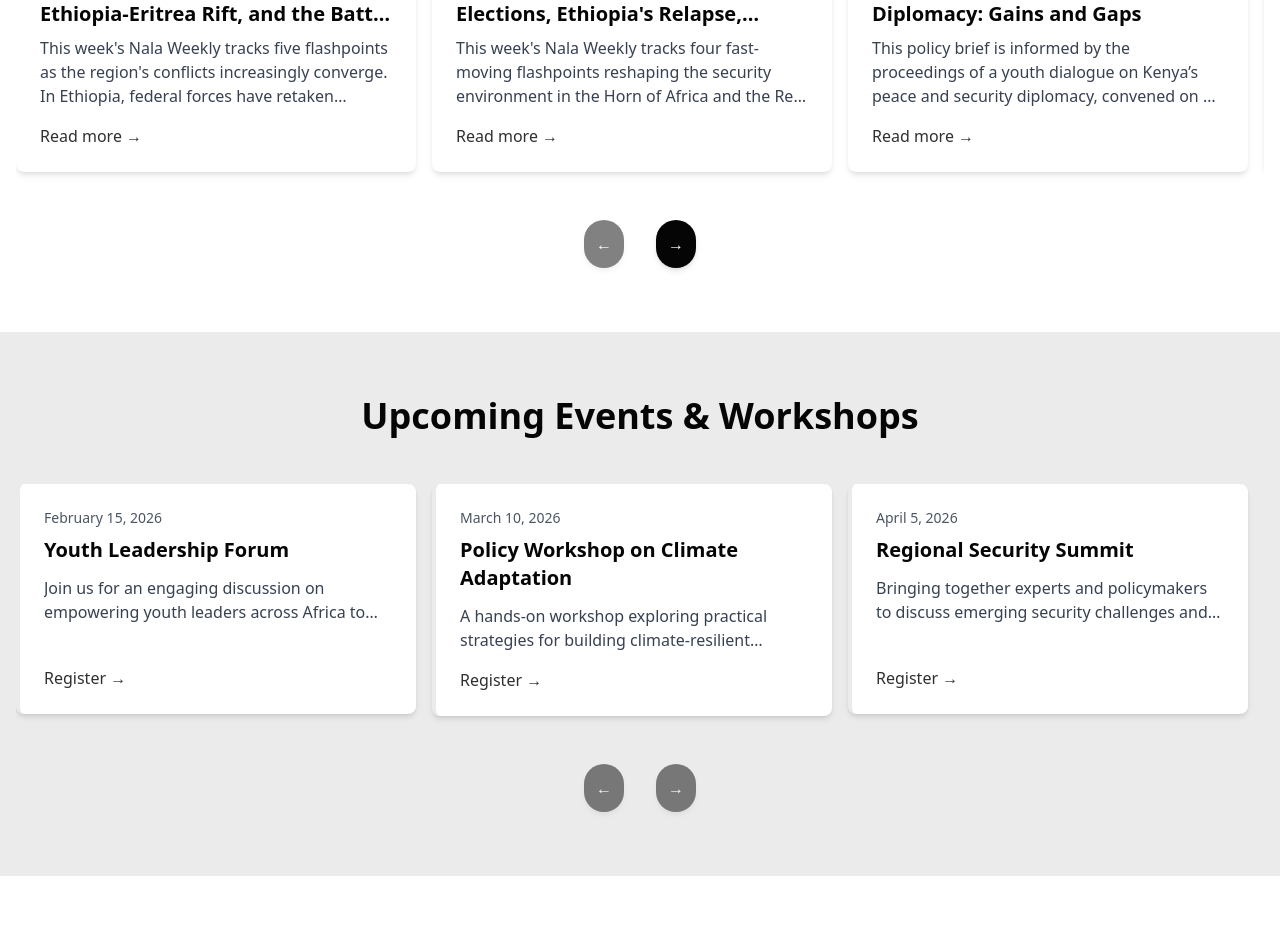
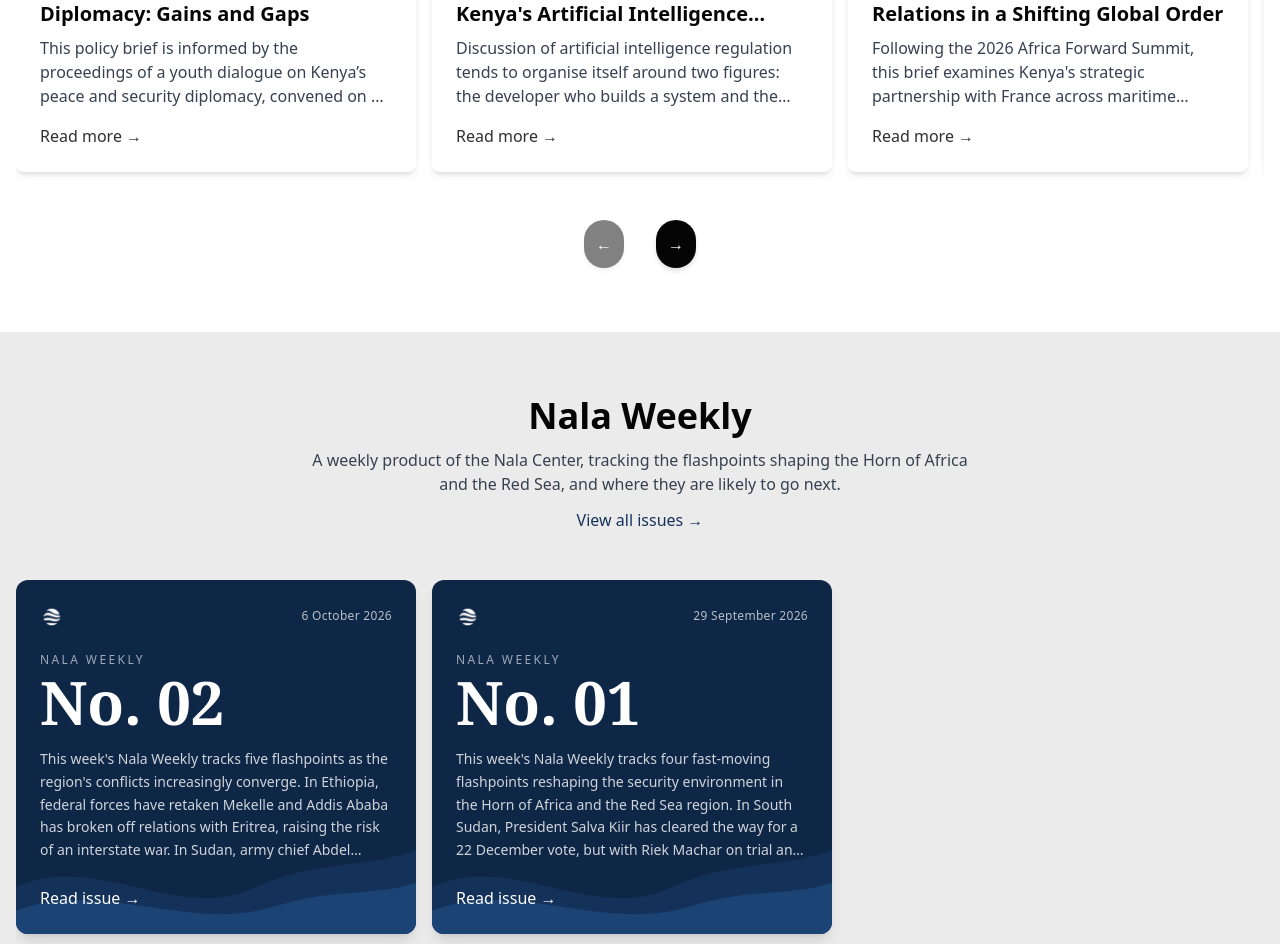
Before and after one commit to Ewoigift/nala-center-website, a Next.js app: page / in a window 1280 px wide. Shown: the part 1302-2246 px from the top of the page. Built offline with nearby package versions, Linux system fonts and the light colour scheme.

Commit message:
weekly home page

```diff
--- a/src/app/page.tsx
+++ b/src/app/page.tsx
@@ -4,6 +4,7 @@
 import Image from "next/legacy/image";
 import Link from 'next/link';
 import { useState, useEffect, useRef } from 'react';
+import { nalaWeeklyIssues } from '../data/nalaWeekly';
 
 // Import Font Awesome components and icons
 import { FontAwesomeIcon } from '@fortawesome/react-fontawesome';
@@ -179,24 +180,6 @@
 
   const insightCards: InsightCard[] = [
     {
-      date: 'October 6, 2026',
-      type: 'Nala Weekly',
-      title: "Issue No. 02: Mekelle Falls, the Ethiopia-Eritrea Rift, and the Battle for Bab el-Mandeb",
-      description: "This week's Nala Weekly tracks five flashpoints as the region's conflicts increasingly converge. In Ethiopia, federal forces have retaken Mekelle and Addis Ababa has broken off relations with Eritrea, raising the risk of an interstate war. In Sudan, army chief Abdel Fattah al-Burhan has ruled out talks as the RSF opens a new front in Blue Nile on the Ethiopian border. In South Sudan, the main opposition is boycotting the pre-election dialogue, leaving the 22 December poll short of legitimacy. Somalia is caught between rival regional blocs as Ethiopia weighs pulling troops out and the AU mission's funding is in doubt. At the Red Sea and Bab el-Mandeb, Saudi-backed Yemeni forces are fighting the Houthis for control of the strait.",
-      image: '/images/policy-briefs/nala-weekly-banner.jpg',
-      link: '/uploads/nala-weekly/Nala-Weekly-Issue-02.pdf',
-      masthead: { issueLabel: 'Issue No. 02' }
-    },
-    {
-      date: 'September 29, 2026',
-      type: 'Nala Weekly',
-      title: "Issue No. 01: South Sudan's Elections, Ethiopia's Relapse, Houthi Advances, and Sudan's Shift to Kordofan",
-      description: "This week's Nala Weekly tracks four fast-moving flashpoints reshaping the security environment in the Horn of Africa and the Red Sea region.",
-      image: '/images/policy-briefs/nala-weekly-banner.jpg',
-      link: '/uploads/nala-weekly/Nala-Weekly-Issue-01.pdf',
-      masthead: { issueLabel: 'Issue No. 01' }
-    },
-    {
       date: "August 2026",
       type: "Policy",
       title: "Kenya's Peace and Security Diplomacy: Gains and Gaps",
@@ -294,23 +277,8 @@
     }
   ];
 
-  const eventCards = [
-    {
-      date: 'February 15, 2026',
-      title: 'Youth Leadership Forum',
-      description: 'Join us for an engaging discussion on empowering youth leaders across Africa to drive policy change and innovation.',
-    },
-    {
-      date: 'March 10, 2026',
-      title: 'Policy Workshop on Climate Adaptation',
-      description: 'A hands-on workshop exploring practical strategies for building climate-resilient communities in East Africa.',
-    },
-    {
-      date: 'April 5, 2026',
-      title: 'Regional Security Summit',
-      description: 'Bringing together experts and policymakers to discuss emerging security challenges and collaborative solutions.',
-    },
-  ];
+  // Newest Nala Weekly issues: add new issues to the top of src/data/nalaWeekly.ts
+  const weeklyIssues = nalaWeeklyIssues.slice(0, 6); // newest first; the archive page lists them all
 
   return (
     <main className="bg-white text-[#050505]">
@@ -431,36 +399,72 @@
         </div>
       </section>
 
-      {/* Upcoming Events & Workshops Section - Carousel */}
+      {/* Nala Weekly Section - one cover-style card per issue, from src/data/nalaWeekly.ts */}
       <section className="bg-[#EBEBEB] py-16 px-4">
         <div className="container mx-auto">
-          <h2 className="text-3xl md:text-4xl font-bold text-[#050505] text-center mb-12">Upcoming Events & Workshops</h2>
+          <div className="text-center mb-12">
+            <h2 className="text-3xl md:text-4xl font-bold text-[#050505] mb-3">Nala Weekly</h2>
+            <p className="text-gray-700 max-w-2xl mx-auto mb-3">
+A weekly product of the Nala Center, tracking the flashpoints shaping the Horn of Africa and the Red Sea, and where they are likely to go next.            </p>
+            <Link href="/what-we-do/research-publications/nala-weekly" className="font-medium text-[#16325C] hover:underline">
+              View all issues &rarr;
+            </Link>
+          </div>
 
           <div className="relative">
             <div
               ref={scrollContainerRef}
               className="flex overflow-x-auto snap-x snap-mandatory scroll-smooth pb-4 hide-scrollbar"
             >
-              {eventCards.map((event, index) => (
-                <div key={index} className="flex-none w-11/12 md:w-1/2 lg:w-1/3 snap-start pr-4">
-                  <div className="bg-white rounded-lg shadow-md p-6 border-l-4 border-[#EBEBEB] hover:border-[#050505] transition-all duration-300 min-h-[230px] flex flex-col justify-between">
-                    <div>
-                      <p className="text-sm text-gray-600 mb-2">{event.date}</p>
-                      <h3 className="font-semibold text-xl text-[#050505] mb-3">{event.title}</h3>
-                      <p className="text-gray-700 text-base mb-4 line-clamp-2">
-                        {event.description}
-                      </p>
+              {weeklyIssues.map((issue) => (
+                <div key={issue.issueNumber} className="flex-none w-11/12 md:w-1/2 lg:w-1/3 snap-start pr-4">
+                  <div className="relative h-full min-h-[340px] overflow-hidden rounded-xl bg-[#0F2747] text-white p-6 shadow-lg hover:shadow-xl hover:-translate-y-1 transition-all duration-300">
+                    {/* Decorative waves, echoing the Nala Weekly cover */}
+                    <svg
+                      className="absolute bottom-0 left-0 w-full h-28 pointer-events-none"
+                      viewBox="0 0 400 120"
+                      preserveAspectRatio="none"
+                      aria-hidden="true"
+                    >
+                      <path d="M0,70 C80,30 160,110 240,70 C300,40 350,50 400,30 L400,120 L0,120 Z" fill="#16325C" opacity="0.9" />
+                      <path d="M0,95 C90,60 170,120 260,90 C320,70 360,80 400,65 L400,120 L0,120 Z" fill="#1E4A7F" opacity="0.7" />
+                    </svg>
+
+                    <div className="relative z-10 flex flex-col h-full">
+                      <div className="flex items-center justify-between mb-6">
+                        <div className="relative h-6 w-24">
+                          <Image
+                            src="/images/Nala_No_Bg_White.png"
+                            alt="Nala Center Logo"
+                            layout="fill"
+                            objectFit="contain"
+                            objectPosition="left"
+                          />
+                        </div>
+                        <span className="text-xs tracking-wide text-white/70">{issue.date}</span>
+                      </div>
+
+                      <p className="text-xs uppercase tracking-[0.2em] text-white/60">Nala Weekly</p>
+                      <p className="font-serif font-bold text-6xl leading-none mt-1 mb-4">No. {issue.issueNumber}</p>
+
+                      <p className="text-white/80 text-sm leading-relaxed line-clamp-5 mb-6">{issue.description}</p>
+
+                      <Link
+                        href={issue.pdfLink}
+                        className="mt-auto inline-flex items-center font-medium text-white hover:underline underline-offset-4"
+                        target="_blank"
+                        rel="noopener noreferrer"
+                      >
+                        Read issue &rarr;
+                      </Link>
                     </div>
-                    <Link href="#" className="text-[#2F2F2F] hover:text-[#1F1F1F] hover:underline font-medium">
-                      Register &rarr;
-                    </Link>
                   </div>
                 </div>
               ))}
             </div>
 
             {/* Navigation Arrows */}
-            <div className="flex justify-center mt-8 space-x-8">
+            <div className={`flex justify-center mt-8 space-x-8 ${weeklyIssues.length <= 3 ? 'lg:hidden' : ''}`}>
               <button
                 onClick={scrollLeft}
                 disabled={isLeftDisabled}
--- /dev/null
+++ b/src/data/nalaWeekly.ts
@@ -0,0 +1,29 @@
+// src/data/nalaWeekly.ts
+// Single source of truth for Nala Weekly issues.
+// To publish a new issue, add it to the TOP of the array. The homepage
+// "Nala Weekly" section shows the 6 newest issues, and the archive page
+// can import this same array to list them all.
+
+export type NalaWeeklyIssue = {
+  issueNumber: string; // e.g. '03'
+  date: string;        // e.g. '13 October 2026'
+  description: string; // short summary of the issue
+  pdfLink: string;     // e.g. '/uploads/nala-weekly/Nala-Weekly-Issue-03.pdf'
+};
+
+export const nalaWeeklyIssues: NalaWeeklyIssue[] = [
+  {
+    issueNumber: '02',
+    date: '6 October 2026',
+    description:
+      "This week's Nala Weekly tracks five flashpoints as the region's conflicts increasingly converge. In Ethiopia, federal forces have retaken Mekelle and Addis Ababa has broken off relations with Eritrea, raising the risk of an interstate war. In Sudan, army chief Abdel Fattah al-Burhan has ruled out talks as the RSF opens a new front in Blue Nile on the Ethiopian border. In South Sudan, the main opposition is boycotting the pre-election dialogue, leaving the 22 December poll short of legitimacy. Somalia is caught between rival regional blocs as Ethiopia weighs pulling troops out and the AU mission's funding is in doubt. At the Red Sea and Bab el-Mandeb, Saudi-backed Yemeni forces are fighting the Houthis for control of the strait.",
+    pdfLink: '/uploads/nala-weekly/Nala-Weekly-Issue-02.pdf',
+  },
+  {
+    issueNumber: '01',
+    date: '29 September 2026',
+    description:
+      "This week's Nala Weekly tracks four fast-moving flashpoints reshaping the security environment in the Horn of Africa and the Red Sea region. In South Sudan, President Salva Kiir has cleared the way for a 22 December vote, but with Riek Machar on trial and the main opposition rejecting the process, the poll risks deepening the crisis. In Ethiopia, a seven-group alliance with the TPLF as its main fighting force has taken up arms against Prime Minister Abiy Ahmed, ending the Pretoria agreement and raising the risk of a regional war. At the Red Sea and Bab el-Mandeb, the Houthis' seizure of Mayun Island has opened a Red Sea front in the war with Iran, putting one of the world's key shipping lanes at risk. In Sudan, the RSF is applying the siege tactics used in El Fasher to El-Obeid, pushing the country towards a de facto partition.",
+    pdfLink: '/uploads/nala-weekly/Nala-Weekly-Issue-01.pdf',
+  },
+];
```
